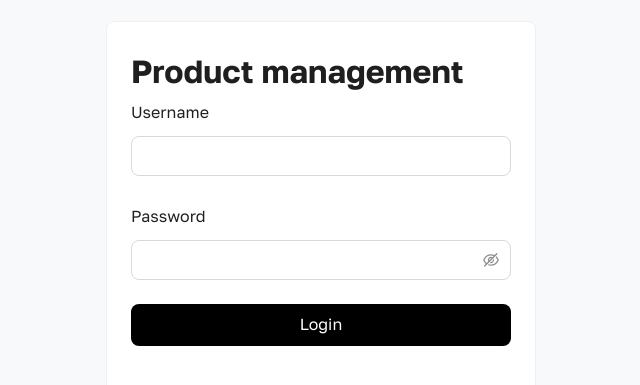
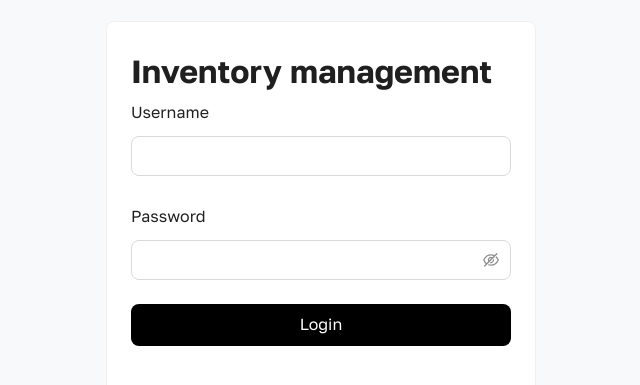
Before and after one commit to EavOutDom/product-inventory-management, a React (Vite) app in the folder client/: page / in a window 1280 px wide. Shown: the part 193-578 px from the top of the page, without its empty margins (319-959 px from the left). Built offline with nearby package versions, Linux system fonts and the light colour scheme.

Commit message:
change name project

```diff
--- a/client/index.html
+++ b/client/index.html
@@ -4,7 +4,7 @@
     <meta charset="UTF-8" />
     <link rel="icon" type="image/svg+xml" href="/logo.svg" />
     <meta name="viewport" content="width=device-width, initial-scale=1.0" />
-    <title>Product Management</title>
+    <title>Product inventory Management</title>
   </head>
   <body>
     <div id="root"></div>
--- a/client/src/App.jsx
+++ b/client/src/App.jsx
@@ -83,7 +83,7 @@ function App() {
                             transition: "all 0.2s ease",
                         }}
                     >
-            Product management
+                        Inventory management
                     </h1>
                 </div>
                 <Menu
@@ -107,7 +107,11 @@ function App() {
                 <div className={styles.layout_content_header}>
                     <h1>{titleLayout}</h1>
                     <div>
-            <Button type="primary" size="large" onClick={handleLogout}>
+                        <Button
+                            type="primary"
+                            size="large"
+                            onClick={handleLogout}
+                        >
                             Logout
                         </Button>
                     </div>
--- a/client/src/routes/login/LoginPage.jsx
+++ b/client/src/routes/login/LoginPage.jsx
@@ -19,10 +19,17 @@ const LoginPage = () => {
     };
 
     return (
-    <div className="content_center" style={{ height: "100vh", width: "100%" }}>
+        <div
+            className="content_center"
+            style={{ height: "100vh", width: "100%" }}
+        >
             <Card>
-        <h1>Product management</h1>
-        <Form colon={false} labelCol={{ span: 24 }} onFinish={handleLogin}>
+                <h1>Inventory management</h1>
+                <Form
+                    colon={false}
+                    labelCol={{ span: 24 }}
+                    onFinish={handleLogin}
+                >
                     <Form.Item label={<p>Username</p>} name="username">
                         <Input size="large" />
                     </Form.Item>
@@ -30,7 +37,12 @@ const LoginPage = () => {
                         <Input.Password size="large" />
                     </Form.Item>
                     <Form.Item>
-            <Button htmlType="submit" type="primary" block size="large">
+                        <Button
+                            htmlType="submit"
+                            type="primary"
+                            block
+                            size="large"
+                        >
                             Login
                         </Button>
                     </Form.Item>
```
Lines whose indentation alone changed are shown as unchanged.
